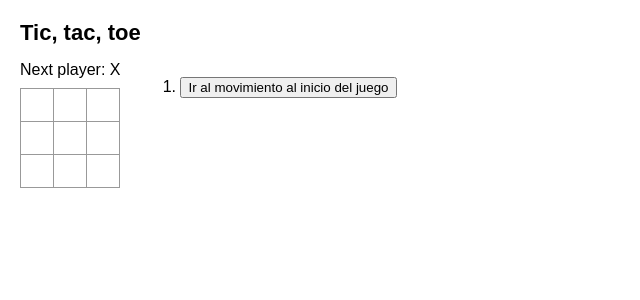
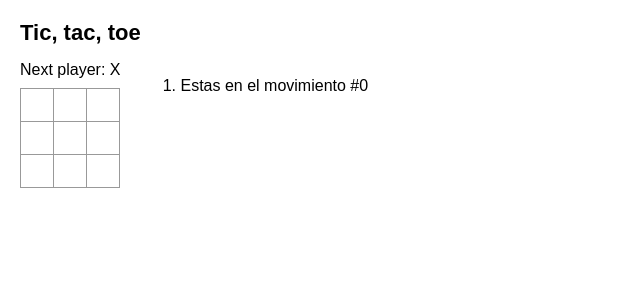
Before and after one commit to EnriqueEP81/react-app, a React (Vite) app: page / in a window 1280 px wide. Shown: the top 300 px of the page, without its empty margins (0-640 px from the left). Built offline with nearby package versions, Linux system fonts and the light colour scheme.

Commit message:
span Estas en el movimiento #

```diff
--- a/src/App1.jsx
+++ b/src/App1.jsx
@@ -30,11 +30,15 @@ function Game(){
 
   const moves = history.map((squares,move) =>{
 
-    let description;
-    if (move > 0) {
-      description = 'Ir al movimiento #' + move;
-    } else {
-      description = 'Ir al movimiento al inicio del juego';
+    let description = move > 0 ? 'Ir al movimiento #' + move : 'Ir al movimiento al inicio del juego';
+
+    if (move === history.length -1){
+      description = 'Estas en el movimiento #' + move;
+      return (
+        <li key={move}>
+          <span>{description}</span>
+        </li>
+      )
     }
 
     return (
```
